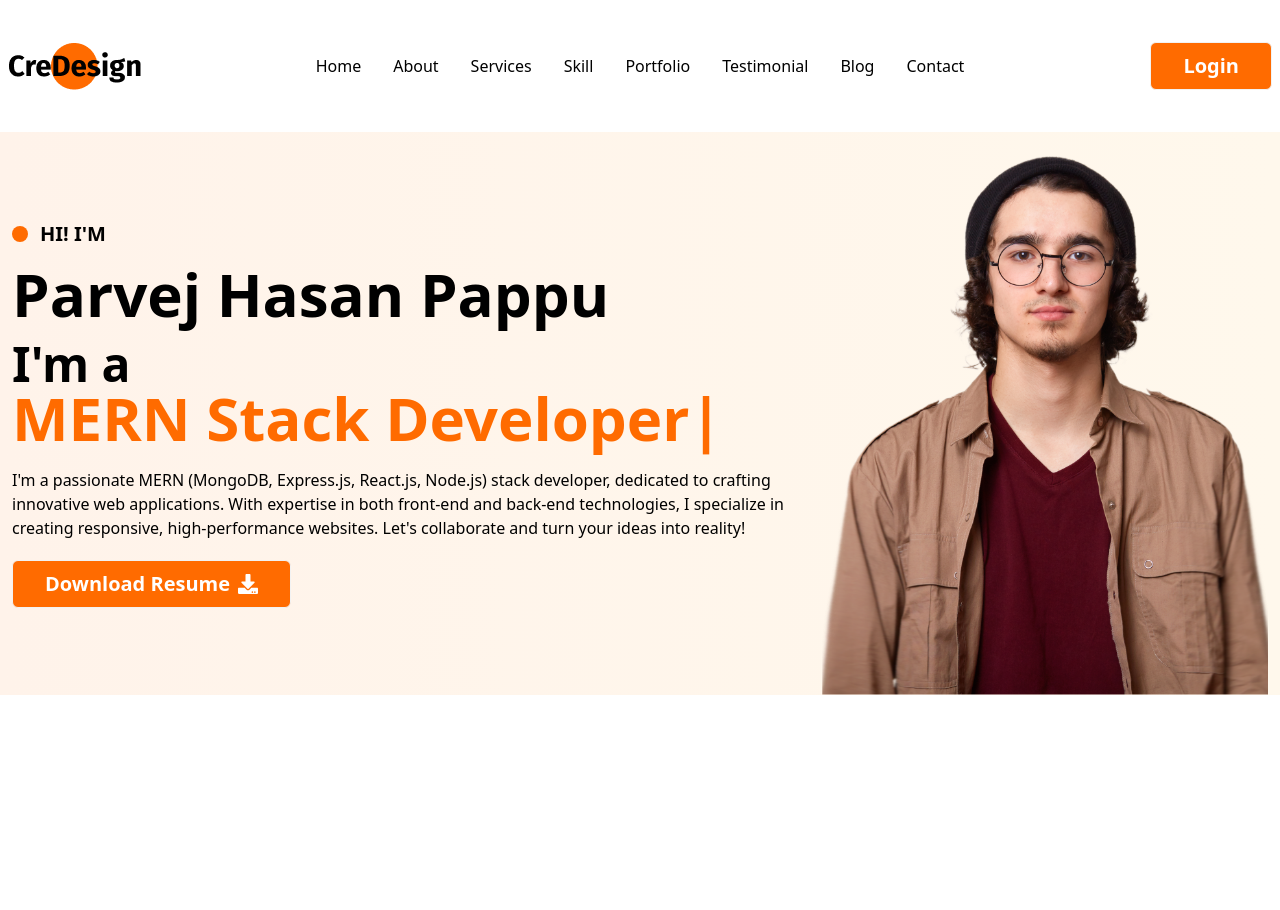
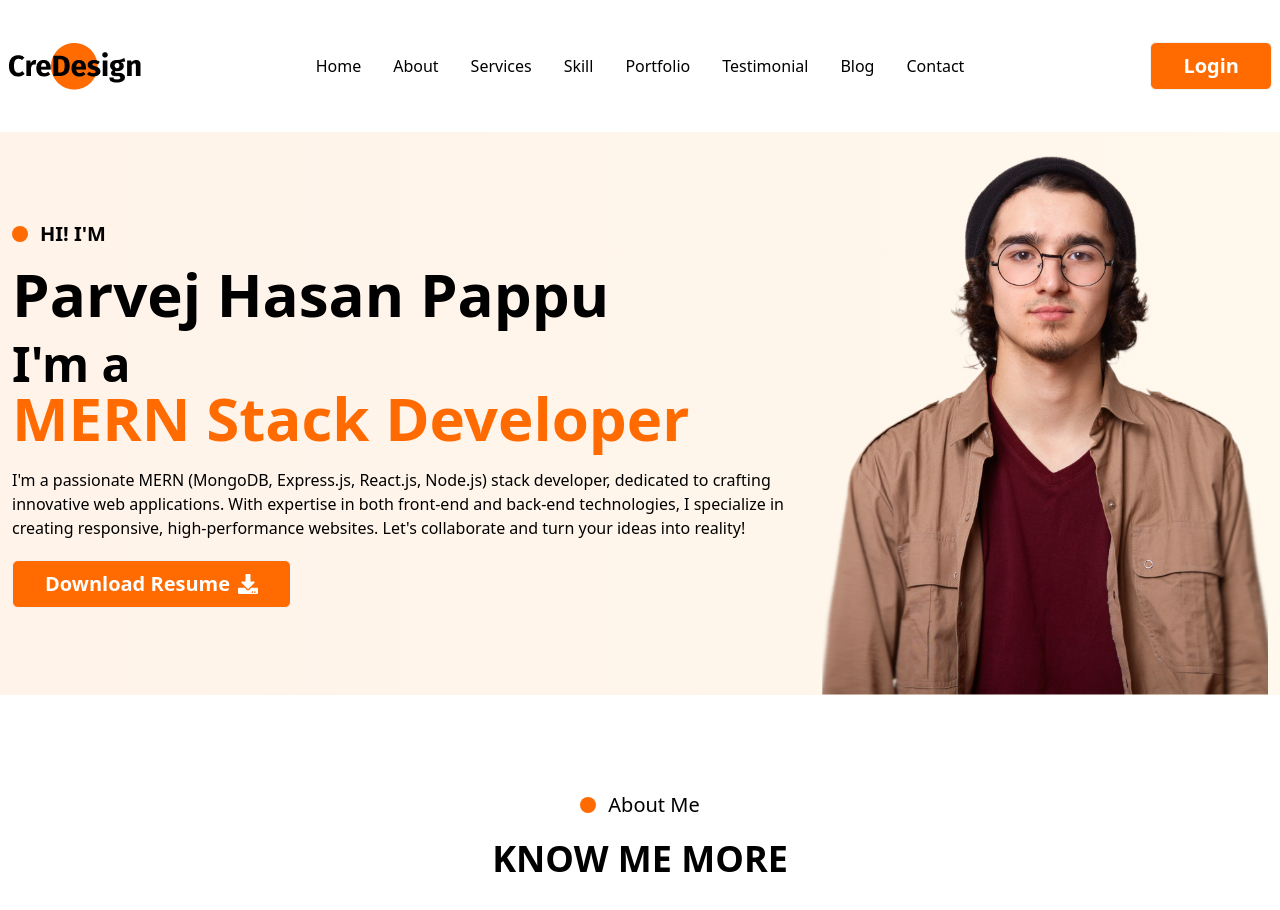
Before and after one commit to parvejpappu100/parvej-hasan-pappu-client, a React (Vite) app: page / in a window 1280 px wide. Shown: the top 910 px of the page. Before the commit the page ends 800 px from the top, so only its background shows below. Built offline with nearby package versions, Linux system fonts and the light colour scheme.

Commit message:
added section title

```diff
--- /dev/null
+++ b/src/components/About/About.jsx
@@ -0,0 +1,13 @@
+import React from 'react';
+import SectionTitle from '../SectionTitle/SectionTitle';
+
+const About = () => {
+    return (
+        <div className='lg:container mx-auto my-24'>
+            <SectionTitle title={"About Me"} subTitle={"Know Me More"}></SectionTitle>
+
+        </div>
+    );
+};
+
+export default About;
--- a/src/components/Home/Home.jsx
+++ b/src/components/Home/Home.jsx
@@ -1,12 +1,14 @@
 import React from 'react';
 import Navbar from '../Navbar/Navbar';
 import Banner from '../Banner/Banner';
+import About from '../About/About';
 
 const Home = () => {
     return (
         <div>
             <Navbar></Navbar>
             <Banner></Banner>
+            <About></About>
         </div>
     );
 };
--- a/src/components/SectionTitle/SectionTitle.jsx
+++ b/src/components/SectionTitle/SectionTitle.jsx
@@ -1,9 +1,13 @@
 import React from 'react';
 
-const SectionTitle = () => {
+const SectionTitle = ({ title, subTitle }) => {
     return (
-        <div>
-            <h1>THIS IS SECTION TITLE</h1>
+        <div className='text-center'>
+            <div className='flex  gap-3 items-center justify-center'>
+                <div className='bg-[#FF6B00] p-2 w-2 h-2 rounded-full'></div>
+                <h5 className='text-xl  '>{title}</h5>
+            </div>
+            <h3 className='text-4xl font-bold uppercase mt-5'>{subTitle}</h3>
         </div>
     );
 };
```
